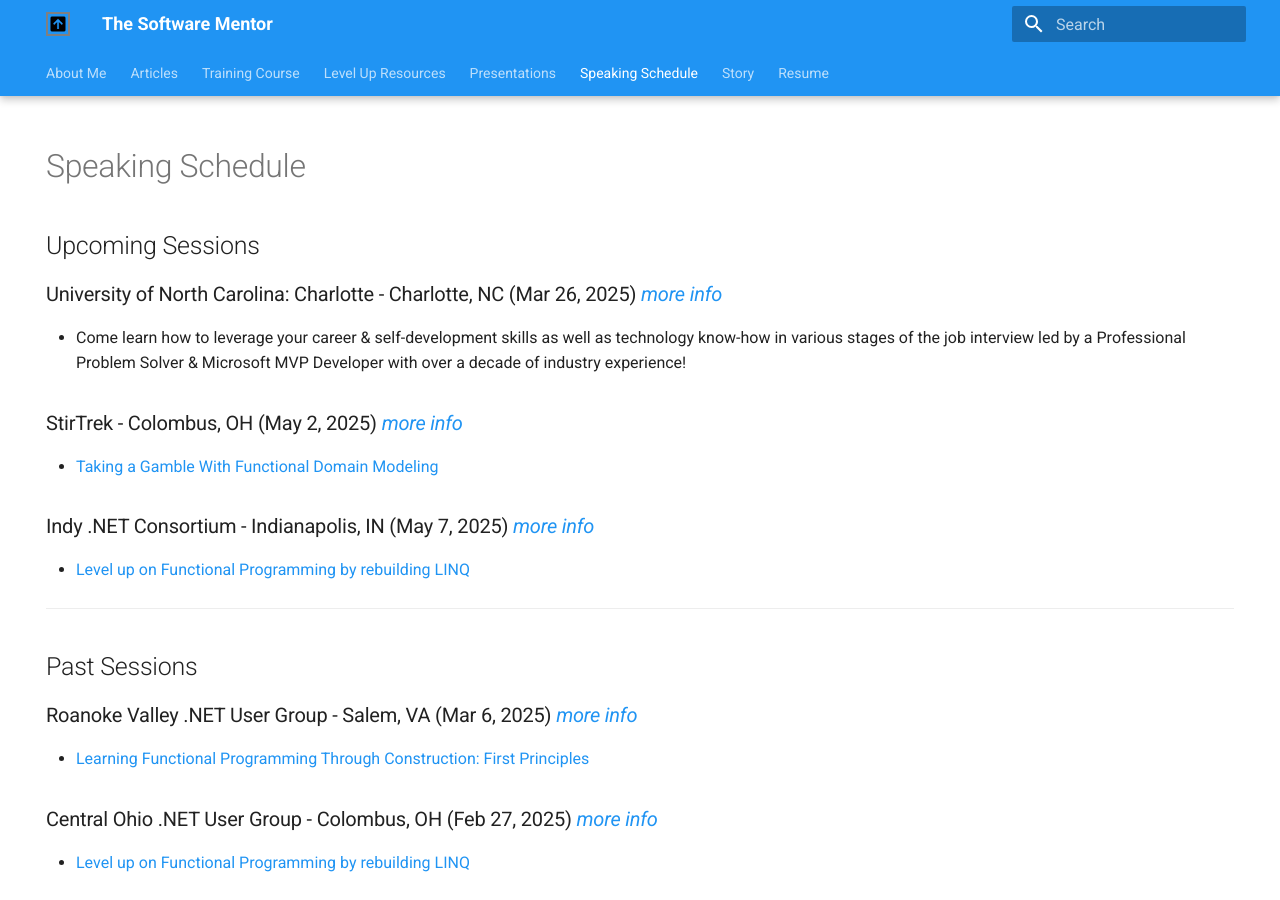
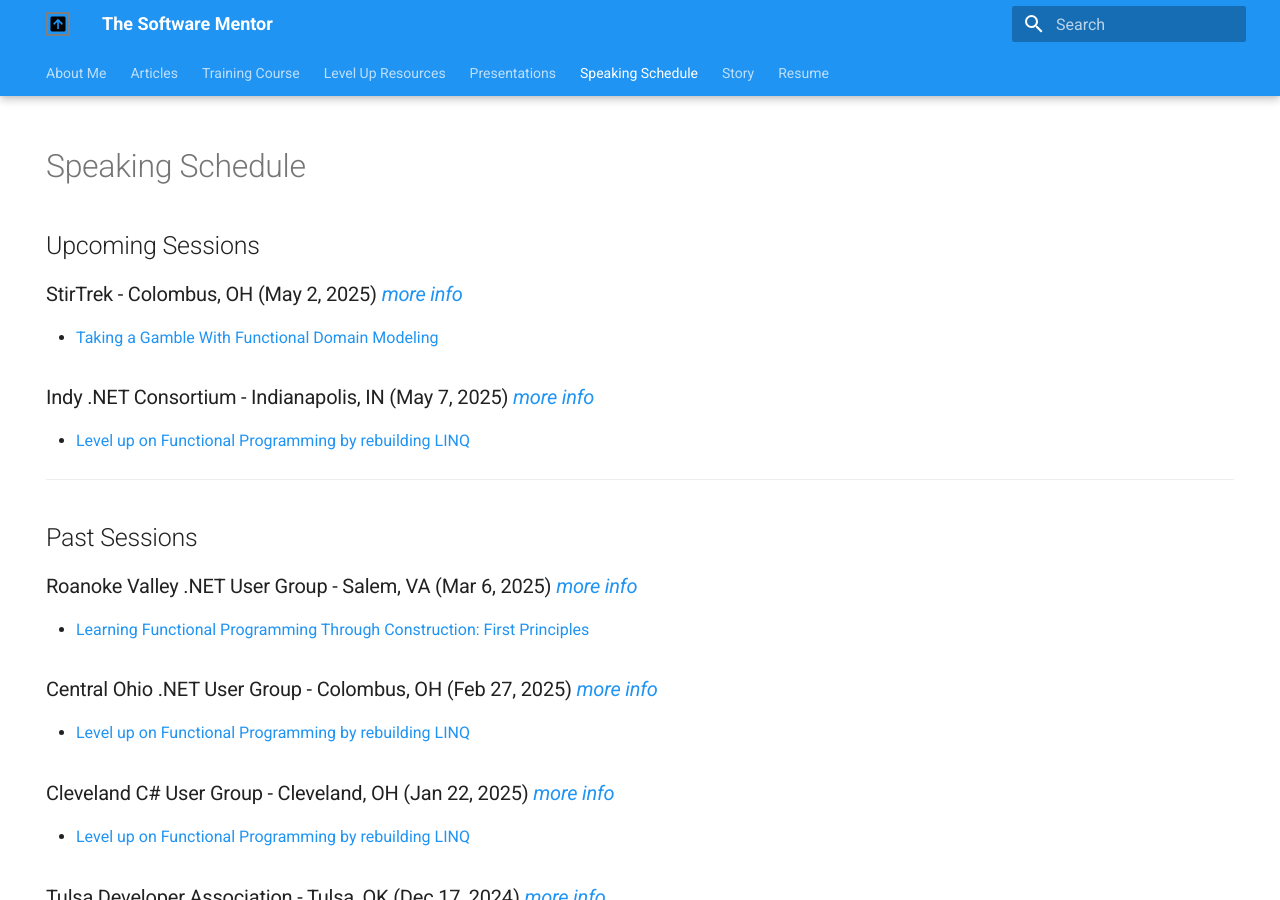
Before and after one commit to cameronpresley/blog, an MkDocs documentation site: the page built from docs/speaking-schedule.md, in a window 1280 px wide and 900 px high. Built offline with MkDocs 1.6.1 and Material for MkDocs 9.7.7, drawn with Linux system fonts in a browser that asks for light colours; plug-ins that fetch from the network failed and are left out.

Commit message:
Update speaking-schedule.md (#124)

```diff
--- a/docs/speaking-schedule.md
+++ b/docs/speaking-schedule.md
@@ -6,10 +6,6 @@
 
 # Speaking Schedule
 ## Upcoming Sessions
-
-### University of North Carolina: Charlotte - Charlotte, NC (Mar 26, 2025) _[more info](https://charlotte-csm.symplicity.com/students/?s=event&ss=ws&mode=form&id=e912ef77bc019314e4cfc18f5df7ea78)_
-
-- Come learn how to leverage your career & self-development skills as well as technology know-how in various stages of the job interview led by a Professional Problem Solver & Microsoft MVP Developer with over a decade of industry experience!
 
 ### StirTrek - Colombus, OH (May 2, 2025) _[more info](https://stirtrek.com/)_
 
```
